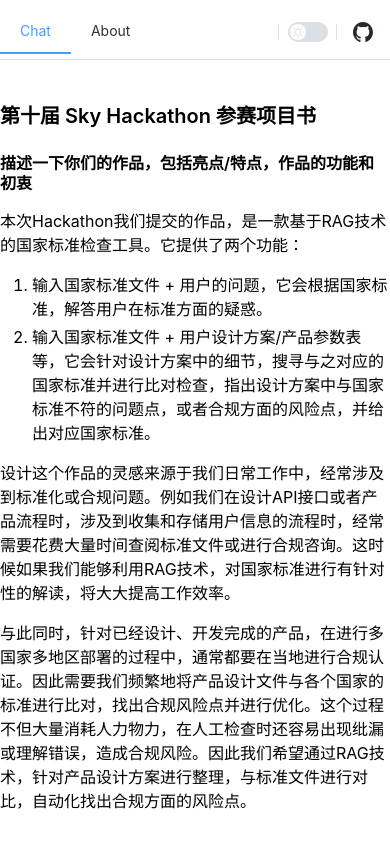
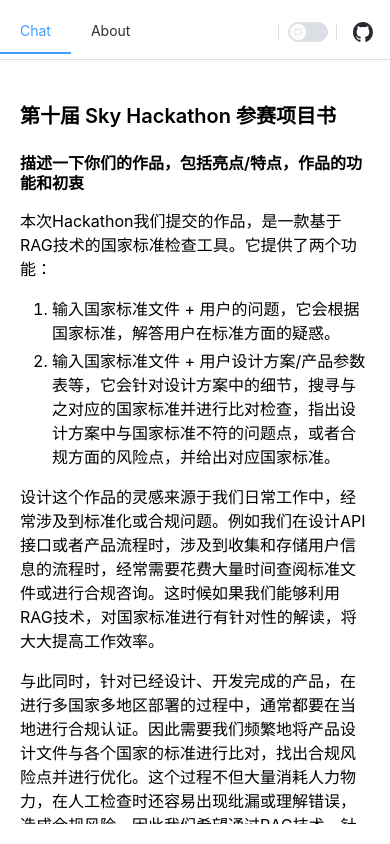
Before and after one commit to LianQi-Kevin/Sky-Hackathon-10th-FrontEnd, a Vue app: page /about in a window 390 px wide. Built offline with nearby package versions, Linux system fonts and the light colour scheme.

Commit message:
* 为About页添加边框并限制图片尺寸 * 修正Readme.md

```diff
--- a/src/views/AboutView.vue
+++ b/src/views/AboutView.vue
@@ -78,5 +78,21 @@
   max-width: 1200px;
   margin: 20px auto;
   overflow-x: hidden;
+
+  img {
+    display: block;
+    max-width: 80%;
+    margin: 0 auto;
+  }
+}
+
+@media screen and (max-width: 1200px) {
+  .aboutContainer {
+    padding: 0 20px;
+
+    img {
+      max-width: 100%;
+    }
+  }
 }
 </style>
```
Also changed, not shown: 1 other file (tests, documents, lock files or other folders).
